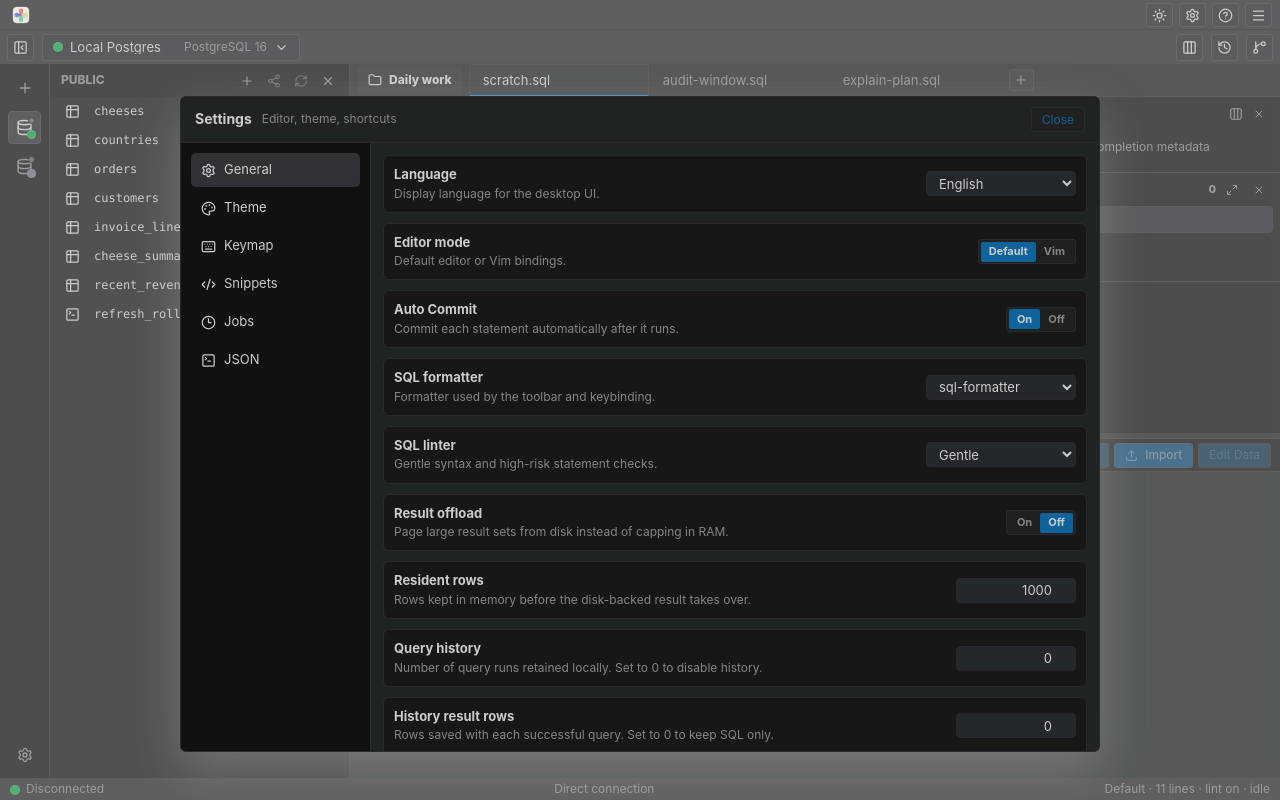
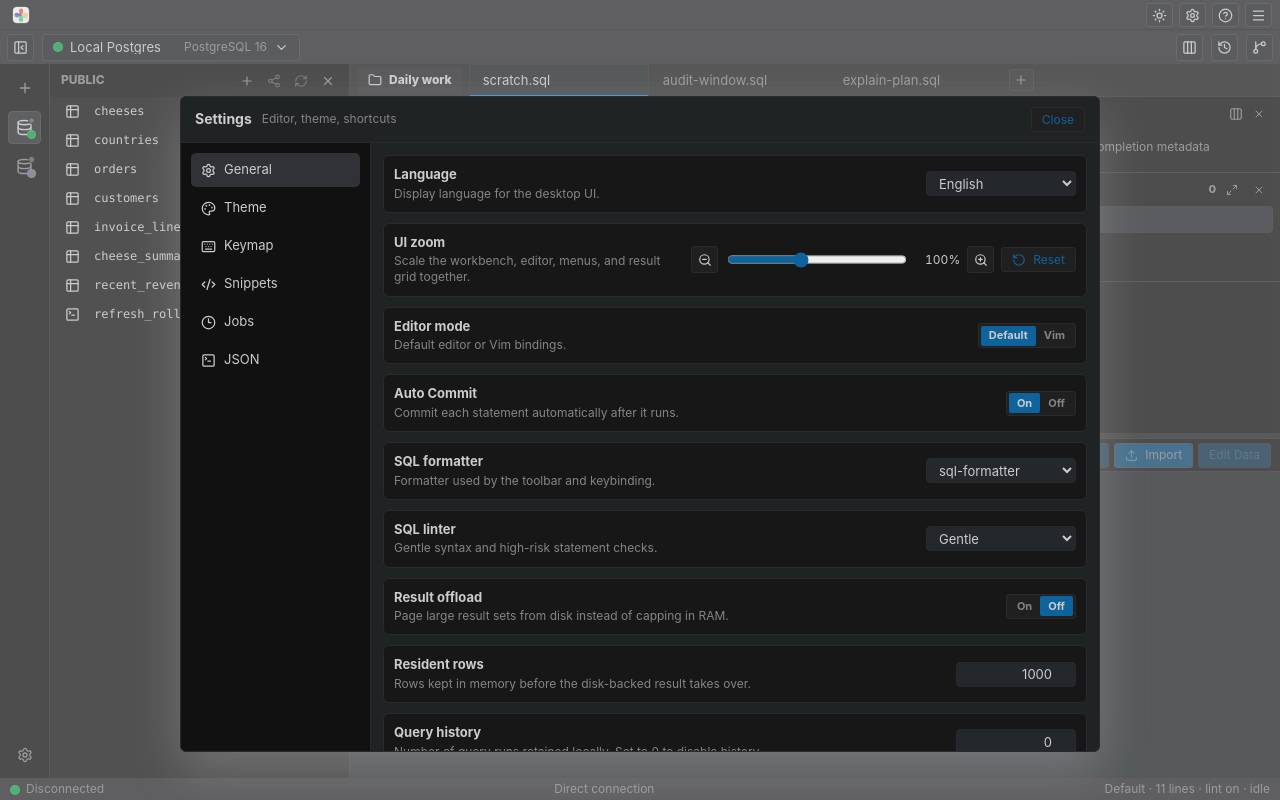
Before and after one commit to hjosugi/irodori-table, a React (Vite) app in the folder apps/desktop/: page / in a window 1280 px wide. Both pictures are taken after a click on the button 1192 px from the left and 15 px from the top of the page. Built offline with nearby package versions, Linux system fonts and the light colour scheme.

Commit message:
feat: add workbench UI zoom

```diff
--- a/apps/desktop/src/app/AppWorkbench.tsx
+++ b/apps/desktop/src/app/AppWorkbench.tsx
@@ -84,7 +84,12 @@ import { ImportDialog, type ImportPreview } from "@/features/import/ImportDialog
 import { ErdDialog } from "@/features/erd/ErdDialog";
 import { SchemaDesignerDialog } from "@/features/schema-designer/SchemaDesignerDialog";
 import { SettingsDialog, type SettingsTab } from "@/features/settings";
-import { usePreferencesStore } from "@/features/preferences";
+import {
+  UI_ZOOM_DEFAULT,
+  UI_ZOOM_STEP,
+  normalizeUiZoom,
+  usePreferencesStore,
+} from "@/features/preferences";
 import { createTranslator, normalizeLocale } from "@/i18n";
 import {
   createWorkbenchCommandHandler,
@@ -246,6 +251,38 @@ import {
   tauriRuntimeError,
 } from "./app-workbench-utils";
 
+function scaledUiPixels(value: number, zoom: number) {
+  return Math.max(1, Math.round(value * zoom));
+}
+
+function scaledUiFont(value: number, zoom: number) {
+  return `${Math.round(value * zoom * 100) / 100}px`;
+}
+
+function uiZoomStyleVariables(zoom: number): Record<string, string> {
+  const normalized = normalizeUiZoom(zoom);
+  return {
+    "--ui-zoom": normalized.toFixed(2),
+    "--font-ui-xs": scaledUiFont(11, normalized),
+    "--font-ui-sm": scaledUiFont(12, normalized),
+    "--font-ui-md": scaledUiFont(13, normalized),
+    "--font-ui-lg": scaledUiFont(14, normalized),
+    "--font-code": scaledUiFont(13, normalized),
+    "--editor-line-height": `${scaledUiPixels(20, normalized)}px`,
+    "--control-xxs": `${scaledUiPixels(22, normalized)}px`,
+    "--control-xs": `${scaledUiPixels(24, normalized)}px`,
+    "--control-sm": `${scaledUiPixels(25, normalized)}px`,
+    "--control-md": `${scaledUiPixels(27, normalized)}px`,
+    "--bar-sm": `${scaledUiPixels(31, normalized)}px`,
+    "--bar-md": `${scaledUiPixels(33, normalized)}px`,
+    "--status-height": `${scaledUiPixels(22, normalized)}px`,
+  };
+}
+
+function formatUiZoom(zoom: number) {
+  return `${Math.round(normalizeUiZoom(zoom) * 100)}%`;
+}
+
 export function AppWorkbench() {
   const gridRef = useRef<HTMLDivElement | null>(null);
   const importFileRef = useRef<HTMLInputElement | null>(null);
@@ -321,6 +358,8 @@ export function AppWorkbench() {
   const setSqlSnippets = usePreferencesStore((state) => state.setSqlSnippets);
   const autoCommit = usePreferencesStore((state) => state.autoCommit);
   const setAutoCommit = usePreferencesStore((state) => state.setAutoCommit);
+  const uiZoom = usePreferencesStore((state) => state.uiZoom);
+  const setUiZoom = usePreferencesStore((state) => state.setUiZoom);
   const sidebarOpen = useWorkbenchStore((state) => state.sidebarOpen);
   const setSidebarOpen = useWorkbenchStore((state) => state.setSidebarOpen);
   const sidebarSide = useWorkbenchStore((state) => state.sidebarSide);
@@ -858,16 +897,19 @@ export function AppWorkbench() {
     activeResult && selectedRowKey && selectedRowKey.startsWith("o")
       ? (activeResult.rows[Number(selectedRowKey.slice(1))] ?? null)
       : null;
-  const gridGutterWidth = editMode ? GRID_GUTTER_WIDTH : 0;
+  const gridRowHeight = scaledUiPixels(GRID_ROW_HEIGHT, uiZoom);
+  const gridColumnWidth = scaledUiPixels(GRID_COLUMN_WIDTH, uiZoom);
+  const gridGutterColumnWidth = scaledUiPixels(GRID_GUTTER_WIDTH, uiZoom);
+  const gridGutterWidth = editMode ? gridGutterColumnWidth : 0;
   const gridTotalWidth = Math.max(
     1,
-    gridGutterWidth + resultColumns.length * GRID_COLUMN_WIDTH,
+    gridGutterWidth + resultColumns.length * gridColumnWidth,
   );
   const columnWindow = calculateResultGridVirtualColumnWindow({
     columnCount: resultColumns.length,
     scrollLeft: Math.max(0, gridScrollLeft - gridGutterWidth),
     viewportWidth: Math.max(0, gridViewportWidth - gridGutterWidth),
-    columnWidth: GRID_COLUMN_WIDTH,
+    columnWidth: gridColumnWidth,
     overscan: GRID_COLUMN_OVERSCAN,
   });
   const firstVisibleColumn = columnWindow.firstColumnIndex;
@@ -880,9 +922,9 @@ export function AppWorkbench() {
   const rightColumnPad = columnWindow.rightPadPx;
   // In Edit Data mode a leading gutter column holds the per-row delete control.
   const gridTemplateColumns = [
-    editMode ? `${GRID_GUTTER_WIDTH}px` : null,
+    editMode ? `${gridGutterColumnWidth}px` : null,
     leftColumnPad > 0 ? `${leftColumnPad}px` : null,
-    ...visibleColumnIndexes.map(() => `${GRID_COLUMN_WIDTH}px`),
+    ...visibleColumnIndexes.map(() => `${gridColumnWidth}px`),
     rightColumnPad > 0 ? `${rightColumnPad}px` : null,
   ]
     .filter(Boolean)
@@ -991,7 +1033,7 @@ export function AppWorkbench() {
     rowCount: totalRows,
     scrollTop: gridScrollTop,
     viewportHeight: gridViewportHeight,
-    rowHeight: GRID_ROW_HEIGHT,
+    rowHeight: gridRowHeight,
     overscan: GRID_OVERSCAN,
   });
   const firstVisible = rowWindow.firstRowIndex;
@@ -1350,8 +1392,8 @@ export function AppWorkbench() {
     if (!element) {
       return;
     }
-    const targetTop = rowIndex * GRID_ROW_HEIGHT;
-    const targetBottom = targetTop + GRID_ROW_HEIGHT;
+    const targetTop = rowIndex * gridRowHeight;
+    const targetBottom = targetTop + gridRowHeight;
     let nextTop = element.scrollTop;
     if (targetTop < element.scrollTop) {
       nextTop = targetTop;
@@ -1359,8 +1401,8 @@ export function AppWorkbench() {
       nextTop = targetBottom - element.clientHeight;
     }
 
-    const targetLeft = gridGutterWidth + col * GRID_COLUMN_WIDTH;
-    const targetRight = targetLeft + GRID_COLUMN_WIDTH;
+    const targetLeft = gridGutterWidth + col * gridColumnWidth;
+    const targetRight = targetLeft + gridColumnWidth;
     let nextLeft = element.scrollLeft;
     if (targetLeft < element.scrollLeft) {
       nextLeft = targetLeft;
@@ -1740,6 +1782,12 @@ export function AppWorkbench() {
     setOpenTabIds((current) => [...current, closedTab.id]);
     setActiveTab(closedTab.id);
     showActionNotice("success", "Tab restored", closedTab.label);
+  }
+
+  function updateUiZoom(nextZoom: number) {
+    const normalized = normalizeUiZoom(nextZoom);
+    setUiZoom(normalized);
+    showActionNotice("info", "UI zoom", formatUiZoom(normalized));
   }
 
   const runCommand = createWorkbenchCommandHandler({
@@ -1762,6 +1810,9 @@ export function AppWorkbench() {
     toggleHistory: () => setViewOpen("queryHistory", (open) => !open),
     toggleSidebarSide: () =>
       setPrimarySidebarSide(sidebarSide === "left" ? "right" : "left"),
+    zoomIn: () => updateUiZoom(uiZoom + UI_ZOOM_STEP),
+    zoomOut: () => updateUiZoom(uiZoom - UI_ZOOM_STEP),
+    zoomReset: () => updateUiZoom(UI_ZOOM_DEFAULT),
     closeActiveTab: closeActiveSqlTab,
     buildSchemaIndex: () => void buildSchemaIndexJob(),
     runQuery,
@@ -1838,6 +1889,7 @@ export function AppWorkbench() {
           memoryBudget: resultMemoryBudget,
         },
         layout: {
+          uiZoom,
           sidebarOpen,
           sidebarSide,
           viewPlacements,
@@ -2037,6 +2089,11 @@ export function AppWorkbench() {
         }
       }
       if (isRecord(parsed.layout)) {
+        const nextUiZoom = Number(parsed.layout.uiZoom);
+        if (Number.isFinite(nextUiZoom)) {
+          setUiZoom(nextUiZoom);
+          parsed.layout.uiZoom = normalizeUiZoom(nextUiZoom);
+        }
         if (typeof parsed.layout.sidebarOpen === "boolean") {
           setSidebarOpen(parsed.layout.sidebarOpen);
         }
@@ -3522,12 +3579,20 @@ export function AppWorkbench() {
   const showRightInspector =
     (completionOpen && completionSide === "right") ||
     (historyOpen && queryHistorySide === "right");
+  const appStyle = useMemo(
+    () =>
+      ({
+        ...cssVariables(theme),
+        ...uiZoomStyleVariables(uiZoom),
+      }) as CSSProperties,
+    [theme, uiZoom],
+  );
 
   return (
     <div
       className="app-root"
       data-theme={theme.kind}
-      style={cssVariables(theme)}
+      style={appStyle}
     >
       <WorkbenchShell
         appName={APP_NAME}
@@ -3556,7 +3621,7 @@ export function AppWorkbench() {
         sqlLintEnabled={sqlLinter === "gentle"}
         running={running}
         selectionStatus={selectionStatus}
-        shellStyle={cssVariables(theme)}
+        shellStyle={appStyle}
         onScopeFocus={(event) => {
           const scope = keyScopeFromTarget(event.target, "global");
           activeKeyScopeRef.current = scope;
@@ -3816,8 +3881,8 @@ export function AppWorkbench() {
             importFileRef={importFileRef}
             gridRowStyle={gridRowStyle}
             gridTotalWidth={gridTotalWidth}
-            gridRowHeight={GRID_ROW_HEIGHT}
-            gridColumnWidth={GRID_COLUMN_WIDTH}
+            gridRowHeight={gridRowHeight}
+            gridColumnWidth={gridColumnWidth}
             leftColumnPad={leftColumnPad}
             rightColumnPad={rightColumnPad}
             topPad={topPad}
@@ -3920,6 +3985,8 @@ export function AppWorkbench() {
           setVimMode={setVimMode}
           autoCommit={autoCommit}
           setAutoCommit={setAutoCommit}
+          uiZoom={uiZoom}
+          setUiZoom={setUiZoom}
           themeKind={themeKind}
           setThemeKind={activateBuiltInTheme}
           customThemes={customThemes}
--- a/apps/desktop/src/features/preferences/index.ts
+++ b/apps/desktop/src/features/preferences/index.ts
@@ -1,4 +1,9 @@
 export {
+  UI_ZOOM_DEFAULT,
+  UI_ZOOM_MAX,
+  UI_ZOOM_MIN,
+  UI_ZOOM_STEP,
+  normalizeUiZoom,
   usePreferencesStore,
   type CustomThemeEntry,
 } from "./preferences-store";
--- a/apps/desktop/src/features/preferences/preferences-store.ts
+++ b/apps/desktop/src/features/preferences/preferences-store.ts
@@ -25,6 +25,12 @@ const linterStorageKey = "irodori.editor.linter.v1";
 const snippetsStorageKey = "irodori.editor.snippets.v1";
 const autoCommitStorageKey = "irodori.query.autoCommit.v1";
 const localeStorageKey = "irodori.locale.v1";
+const uiZoomStorageKey = "irodori.ui.zoom.v1";
+
+export const UI_ZOOM_DEFAULT = 1;
+export const UI_ZOOM_MIN = 0.75;
+export const UI_ZOOM_MAX = 1.5;
+export const UI_ZOOM_STEP = 0.1;
 
 type PreferencesState = {
   locale: Locale;
@@ -36,6 +42,7 @@ type PreferencesState = {
   sqlLinter: SqlLinterId;
   sqlSnippets: SqlSnippetDefinition[];
   autoCommit: boolean;
+  uiZoom: number;
   setLocale: (value: ValueUpdater<Locale>) => void;
   setThemeKind: (value: ValueUpdater<ThemeKind>) => void;
   setActiveCustomThemeId: (value: ValueUpdater<string | null>) => void;
@@ -45,6 +52,7 @@ type PreferencesState = {
   setSqlLinter: (value: ValueUpdater<SqlLinterId>) => void;
   setSqlSnippets: (value: ValueUpdater<SqlSnippetDefinition[]>) => void;
   setAutoCommit: (value: ValueUpdater<boolean>) => void;
+  setUiZoom: (value: ValueUpdater<number>) => void;
 };
 
 function resolveValue<T>(current: T, value: ValueUpdater<T>): T {
@@ -53,14 +61,35 @@ function resolveValue<T>(current: T, value: ValueUpdater<T>): T {
     : value;
 }
 
+function localStorageOrNull(): Storage | null {
+  if (typeof window === "undefined") {
+    return null;
+  }
+  try {
+    return window.localStorage ?? null;
+  } catch {
+    return null;
+  }
+}
+
+function readStorage(key: string) {
+  return localStorageOrNull()?.getItem(key) ?? null;
+}
+
+function writeStorage(key: string, value: string) {
+  localStorageOrNull()?.setItem(key, value);
+}
+
+function removeStorage(key: string) {
+  localStorageOrNull()?.removeItem(key);
+}
+
 function loadThemeKind(): ThemeKind {
-  return window.localStorage.getItem(themeStorageKey) === "light"
-    ? "light"
-    : "dark";
+  return readStorage(themeStorageKey) === "light" ? "light" : "dark";
 }
 
 function loadLocale(): Locale {
-  const stored = window.localStorage.getItem(localeStorageKey);
+  const stored = readStorage(localeStorageKey);
   return stored ? normalizeLocale(stored) : detectBrowserLocale();
 }
 
@@ -79,7 +108,7 @@ function isCustomThemeEntry(value: unknown): value is CustomThemeEntry {
 }
 
 function loadCustomThemes(): CustomThemeEntry[] {
-  const stored = window.localStorage.getItem(customThemesStorageKey);
+  const stored = readStorage(customThemesStorageKey);
   if (stored) {
     try {
       const parsed = JSON.parse(stored) as unknown;
@@ -91,7 +120,7 @@ function loadCustomThemes(): CustomThemeEntry[] {
     }
   }
 
-  const legacy = window.localStorage.getItem(legacyCustomThemeStorageKey);
+  const legacy = readStorage(legacyCustomThemeStorageKey);
   if (!legacy) {
     return [];
   }
@@ -113,32 +142,32 @@ function loadCustomThemes(): CustomThemeEntry[] {
 }
 
 function loadActiveCustomThemeId(customThemes: CustomThemeEntry[]) {
-  const stored = window.localStorage.getItem(activeCustomThemeStorageKey);
+  const stored = readStorage(activeCustomThemeStorageKey);
   if (stored && customThemes.some((theme) => theme.id === stored)) {
     return stored;
   }
   return customThemes.length === 1 &&
-    window.localStorage.getItem(legacyCustomThemeStorageKey)
+    readStorage(legacyCustomThemeStorageKey)
     ? customThemes[0].id
     : null;
 }
 
 function loadVimMode() {
-  return window.localStorage.getItem(vimModeStorageKey) === "true";
+  return readStorage(vimModeStorageKey) === "true";
 }
 
 function loadFormatter(): SqlFormatterId {
-  const stored = window.localStorage.getItem(formatterStorageKey);
+  const stored = readStorage(formatterStorageKey);
   return isSqlFormatterId(stored) ? stored : "sql-formatter";
 }
 
 function loadLinter(): SqlLinterId {
-  const stored = window.localStorage.getItem(linterStorageKey);
+  const stored = readStorage(linterStorageKey);
   return isSqlLinterId(stored) ? stored : "gentle";
 }
 
 function loadSqlSnippets(): SqlSnippetDefinition[] {
-  const stored = window.localStorage.getItem(snippetsStorageKey);
+  const stored = readStorage(snippetsStorageKey);
   if (!stored) {
     return cloneDefaultSqlSnippets();
   }
@@ -150,7 +179,23 @@ function loadSqlSnippets(): SqlSnippetDefinition[] {
 }
 
 function loadAutoCommit() {
-  return window.localStorage.getItem(autoCommitStorageKey) !== "false";
+  return readStorage(autoCommitStorageKey) !== "false";
+}
+
+export function normalizeUiZoom(value: unknown) {
+  if (value === null || value === undefined || value === "") {
+    return UI_ZOOM_DEFAULT;
+  }
+  const parsed = Number(value);
+  if (!Number.isFinite(parsed)) {
+    return UI_ZOOM_DEFAULT;
+  }
+  const clamped = Math.min(UI_ZOOM_MAX, Math.max(UI_ZOOM_MIN, parsed));
+  return Math.round(clamped * 100) / 100;
+}
+
+function loadUiZoom() {
+  return normalizeUiZoom(readStorage(uiZoomStorageKey));
 }
 
 const initialCustomThemes = loadCustomThemes();
@@ -165,6 +210,7 @@ export const usePreferencesStore = create<PreferencesState>((set) => ({
   sqlLinter: loadLinter(),
   sqlSnippets: loadSqlSnippets(),
   autoCommit: loadAutoCommit(),
+  uiZoom: loadUiZoom(),
   setLocale: (value) =>
     set((state) => ({ locale: normalizeLocale(resolveValue(state.locale, value)) })),
   setThemeKind: (value) =>
@@ -193,30 +239,33 @@ export const usePreferencesStore = create<PreferencesState>((set) => ({
     set((state) => ({ sqlSnippets: resolveValue(state.sqlSnippets, value) })),
   setAutoCommit: (value) =>
     set((state) => ({ autoCommit: resolveValue(state.autoCommit, value) })),
+  setUiZoom: (value) =>
+    set((state) => ({ uiZoom: normalizeUiZoom(resolveValue(state.uiZoom, value)) })),
 }));
 
 usePreferencesStore.subscribe((state) => {
-  window.localStorage.setItem(localeStorageKey, state.locale);
-  window.localStorage.setItem(themeStorageKey, state.themeKind);
+  writeStorage(localeStorageKey, state.locale);
+  writeStorage(themeStorageKey, state.themeKind);
   if (state.activeCustomThemeId) {
-    window.localStorage.setItem(
+    writeStorage(
       activeCustomThemeStorageKey,
       state.activeCustomThemeId,
     );
   } else {
-    window.localStorage.removeItem(activeCustomThemeStorageKey);
+    removeStorage(activeCustomThemeStorageKey);
   }
-  window.localStorage.setItem(
+  writeStorage(
     customThemesStorageKey,
     JSON.stringify(state.customThemes),
   );
-  window.localStorage.removeItem(legacyCustomThemeStorageKey);
-  window.localStorage.setItem(vimModeStorageKey, String(state.vimMode));
-  window.localStorage.setItem(formatterStorageKey, state.formatter);
-  window.localStorage.setItem(linterStorageKey, state.sqlLinter);
-  window.localStorage.setItem(
+  removeStorage(legacyCustomThemeStorageKey);
+  writeStorage(vimModeStorageKey, String(state.vimMode));
+  writeStorage(formatterStorageKey, state.formatter);
+  writeStorage(linterStorageKey, state.sqlLinter);
+  writeStorage(
     snippetsStorageKey,
     JSON.stringify(state.sqlSnippets),
   );
-  window.localStorage.setItem(autoCommitStorageKey, String(state.autoCommit));
+  writeStorage(autoCommitStorageKey, String(state.autoCommit));
+  writeStorage(uiZoomStorageKey, String(state.uiZoom));
 });
--- a/apps/desktop/src/features/settings/SettingsDialog.tsx
+++ b/apps/desktop/src/features/settings/SettingsDialog.tsx
@@ -4,11 +4,21 @@ import {
   Code2,
   Keyboard,
   Palette,
+  RotateCcw,
   Settings,
   TerminalSquare,
+  ZoomIn,
+  ZoomOut,
 } from "lucide-react";
 import type { JobList, JobSummary } from "../../generated/irodori-api";
-import type { CustomThemeEntry } from "../preferences";
+import {
+  UI_ZOOM_DEFAULT,
+  UI_ZOOM_MAX,
+  UI_ZOOM_MIN,
+  UI_ZOOM_STEP,
+  normalizeUiZoom,
+  type CustomThemeEntry,
+} from "../preferences";
 import {
   commandHasConflict,
   formatKeySequence,
@@ -66,6 +76,8 @@ export interface SettingsDialogProps {
   setVimMode: (value: boolean) => void;
   autoCommit: boolean;
   setAutoCommit: (value: BooleanUpdater) => void;
+  uiZoom: number;
+  setUiZoom: (value: ValueUpdater<number>) => void;
   themeKind: ThemeKind;
   setThemeKind: (value: ThemeKind) => void;
   customThemes: CustomThemeEntry[];
@@ -199,6 +211,8 @@ export function SettingsDialog({
   setVimMode,
   autoCommit,
   setAutoCommit,
+  uiZoom,
+  setUiZoom,
   themeKind,
   setThemeKind,
   customThemes,
@@ -248,6 +262,7 @@ export function SettingsDialog({
   applySettingsJson,
 }: SettingsDialogProps) {
   const { t } = createTranslator(locale);
+  const uiZoomPercent = `${Math.round(uiZoom * 100)}%`;
 
   function updateSnippet(
     index: number,
@@ -365,6 +380,55 @@ export function SettingsDialog({
                       </option>
                     ))}
                   </select>
+                </label>
+                <label className="settings-row">
+                  <span>
+                    <strong>{t("settings.general.uiZoom.title")}</strong>
+                    <small>{t("settings.general.uiZoom.description")}</small>
+                  </span>
+                  <div className="ui-zoom-control">
+                    <button
+                      className="icon-button"
+                      type="button"
+                      title={t("settings.general.uiZoom.zoomOut")}
+                      aria-label={t("settings.general.uiZoom.zoomOut")}
+                      disabled={uiZoom <= UI_ZOOM_MIN}
+                      onClick={() => setUiZoom(uiZoom - UI_ZOOM_STEP)}
+                    >
+                      <ZoomOut size={14} />
+                    </button>
+                    <input
+                      type="range"
+                      min={UI_ZOOM_MIN}
+                      max={UI_ZOOM_MAX}
+                      step={UI_ZOOM_STEP}
+                      value={uiZoom}
+                      aria-label={t("settings.general.uiZoom.title")}
+                      onChange={(event) =>
+                        setUiZoom(normalizeUiZoom(event.currentTarget.value))
+                      }
+                    />
+                    <output>{uiZoomPercent}</output>
+                    <button
+                      className="icon-button"
+                      type="button"
+                      title={t("settings.general.uiZoom.zoomIn")}
+                      aria-label={t("settings.general.uiZoom.zoomIn")}
+                      disabled={uiZoom >= UI_ZOOM_MAX}
+                      onClick={() => setUiZoom(uiZoom + UI_ZOOM_STEP)}
+                    >
+                      <ZoomIn size={14} />
+                    </button>
+                    <button
+                      className="text-button"
+                      type="button"
+                      title={t("settings.general.uiZoom.reset")}
+                      onClick={() => setUiZoom(UI_ZOOM_DEFAULT)}
+                    >
+                      <RotateCcw size={14} />
+                      <span>{t("common.reset")}</span>
+                    </button>
+                  </div>
                 </label>
                 <label className="settings-row">
                   <span>
--- a/apps/desktop/src/i18n/locales/en.ts
+++ b/apps/desktop/src/i18n/locales/en.ts
@@ -36,6 +36,11 @@ export const en = {
   "settings.nav.json": "JSON",
   "settings.general.language.title": "Language",
   "settings.general.language.description": "Display language for the desktop UI.",
+  "settings.general.uiZoom.title": "UI zoom",
+  "settings.general.uiZoom.description": "Scale the workbench, editor, menus, and result grid together.",
+  "settings.general.uiZoom.zoomIn": "Zoom in",
+  "settings.general.uiZoom.zoomOut": "Zoom out",
+  "settings.general.uiZoom.reset": "Reset zoom",
   "settings.general.editorMode.title": "Editor mode",
   "settings.general.editorMode.description": "Default editor or Vim bindings.",
   "settings.general.editorMode.default": "Default",
--- a/apps/desktop/src/i18n/locales/ja.ts
+++ b/apps/desktop/src/i18n/locales/ja.ts
@@ -38,6 +38,11 @@ export const ja = {
   "settings.nav.json": "JSON",
   "settings.general.language.title": "言語",
   "settings.general.language.description": "デスクトップ UI の表示言語です。",
+  "settings.general.uiZoom.title": "UI ズーム",
+  "settings.general.uiZoom.description": "ワークベンチ、エディタ、メニュー、結果グリッドをまとめて拡大縮小します。",
+  "settings.general.uiZoom.zoomIn": "拡大",
+  "settings.general.uiZoom.zoomOut": "縮小",
+  "settings.general.uiZoom.reset": "ズームをリセット",
   "settings.general.editorMode.title": "エディタモード",
   "settings.general.editorMode.description": "通常エディタか Vim キーバインドを選びます。",
   "settings.general.editorMode.default": "標準",
--- a/apps/desktop/src/styles/base.css
+++ b/apps/desktop/src/styles/base.css
@@ -65,6 +65,7 @@ textarea:disabled {
   --font-ui-md: 13px;
   --font-ui-lg: 14px;
   --font-code: 13px;
+  --editor-line-height: 20px;
   --line-ui: 1.35;
   --line-compact: 1;
   --control-xxs: 22px;
@@ -93,6 +94,7 @@ textarea:disabled {
   --font-ui-md: 13px;
   --font-ui-lg: 14px;
   --font-code: 13px;
+  --editor-line-height: 20px;
   --line-ui: 1.35;
   --line-compact: 1;
   --control-xxs: 22px;
--- a/apps/desktop/src/styles/settings.css
+++ b/apps/desktop/src/styles/settings.css
@@ -100,6 +100,28 @@
   max-width: min(260px, 42vw);
   justify-self: end;
   text-overflow: ellipsis;
+}
+
+.ui-zoom-control {
+  display: grid;
+  grid-template-columns: var(--control-md) minmax(120px, 180px) 48px var(--control-md) auto;
+  align-items: center;
+  gap: 7px;
+  min-width: 0;
+}
+
+.ui-zoom-control input[type="range"] {
+  width: 100%;
+  height: var(--control-sm);
+  padding: 0;
+  accent-color: var(--blue);
+}
+
+.ui-zoom-control output {
+  color: var(--text);
+  font-size: var(--font-ui-sm);
+  font-variant-numeric: tabular-nums;
+  text-align: right;
 }
 
 .settings-command-list {
@@ -262,6 +284,15 @@
     max-width: none;
     justify-self: stretch;
   }
+
+  .ui-zoom-control {
+    grid-template-columns: var(--control-md) minmax(0, 1fr) 48px var(--control-md);
+  }
+
+  .ui-zoom-control .text-button {
+    grid-column: 1 / -1;
+    justify-self: stretch;
+  }
 }
 
 .jobs-section {
--- a/apps/desktop/src/theme.ts
+++ b/apps/desktop/src/theme.ts
@@ -616,8 +616,8 @@ export function editorThemeExtensions(theme: IrodoriTheme): Extension {
       "&": { color: ui.text, backgroundColor: ui.editorBg, height: "100%" },
       ".cm-scroller": {
         fontFamily: '"SFMono-Regular", Consolas, "Liberation Mono", monospace',
-        fontSize: "13px",
-        lineHeight: "20px",
+        fontSize: "var(--font-code, 13px)",
+        lineHeight: "var(--editor-line-height, 20px)",
       },
       "&.cm-focused": { outline: "none" },
       ".cm-content": { caretColor: ui.caret },
```
Also changed, not shown: apps/desktop/src/app/app-config.ts (+21 -0 lines), apps/desktop/src/features/workbench/command-handlers.ts (+15 -0 lines), apps/desktop/src/keybindings.ts (+7 -2 lines), 2 other files (tests, documents, lock files or other folders).
